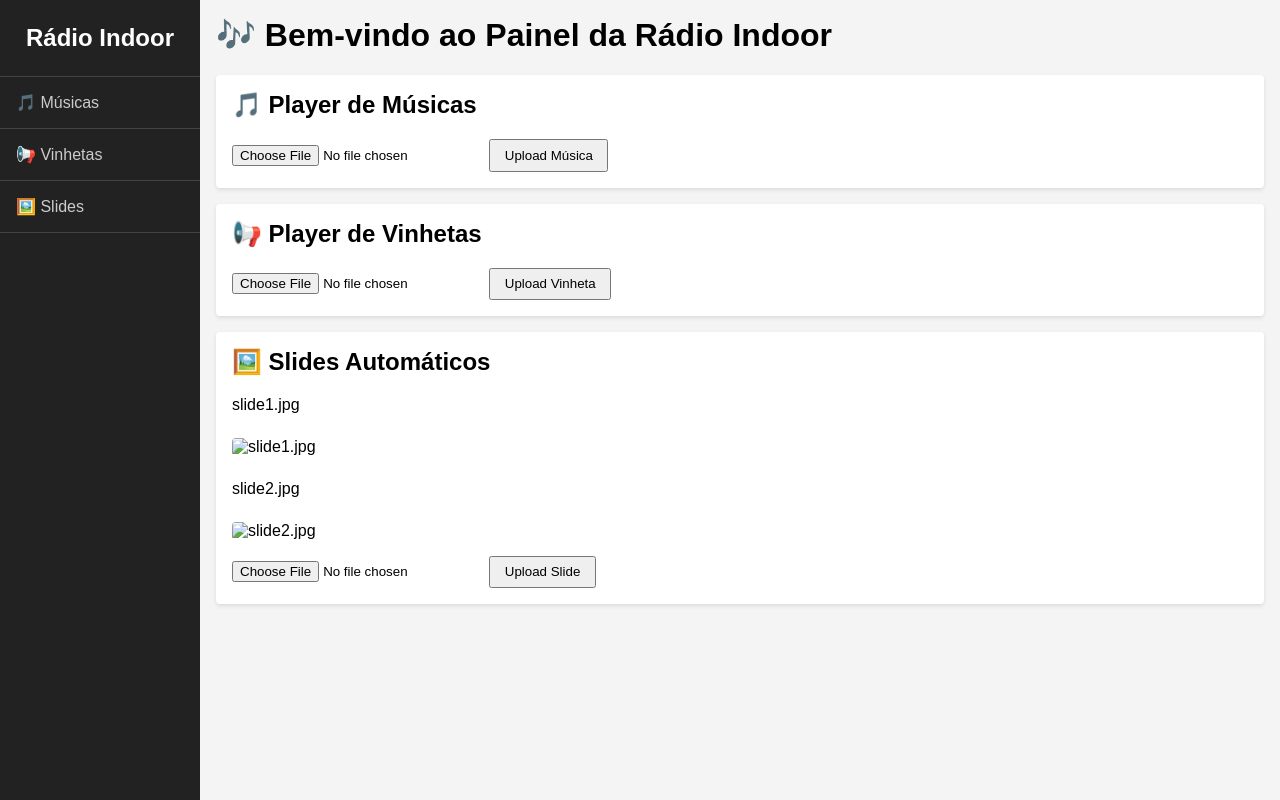
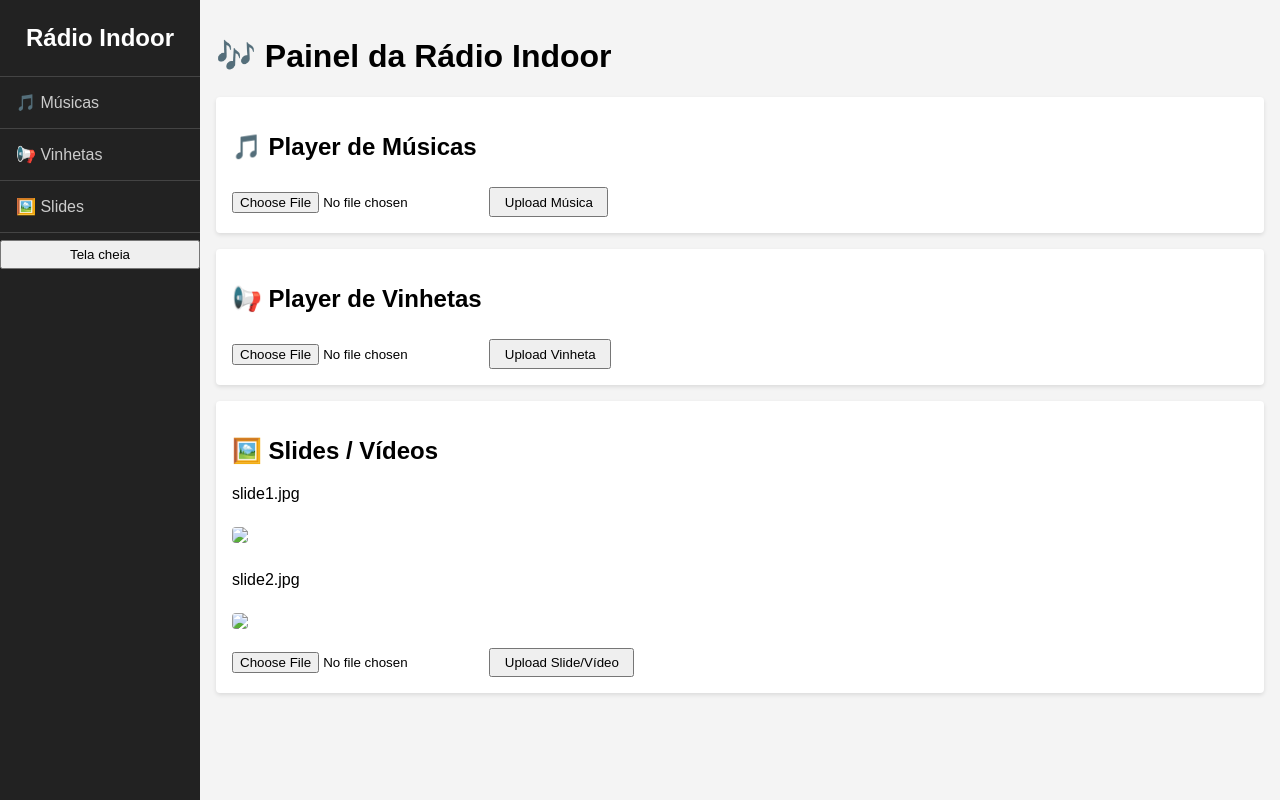
Before and after one commit to paodemelport/radio-indoor-visual, a Flask app: page / in a window 1280 px wide. Run offline with Flask 3, Linux system fonts and the light colour scheme.

Commit message:
Etapa 1 – slides com vídeo e fullscreen

```diff
--- a/main.py
+++ b/main.py
@@ -4,56 +4,52 @@
 
 app = Flask(__name__)
 
-# Diretórios de mídia
-BASE_DIR    = os.path.dirname(os.path.abspath(__file__))
-STATIC_DIR  = os.path.join(BASE_DIR, 'static')
+BASE_DIR   = os.path.dirname(os.path.abspath(__file__))
+STATIC_DIR = os.path.join(BASE_DIR, 'static')
+
 MUSIC_DIR   = os.path.join(STATIC_DIR, 'audio', 'music')
 VINHETA_DIR = os.path.join(STATIC_DIR, 'audio', 'vinhetas')
 SLIDES_DIR  = os.path.join(STATIC_DIR, 'images')
 
-# Cria as pastas se não existirem
+# cria as pastas se não existirem
 for d in (MUSIC_DIR, VINHETA_DIR, SLIDES_DIR):
     os.makedirs(d, exist_ok=True)
 
-# Extensões permitidas
 ALLOWED_AUDIO  = {'mp3', 'wav', 'ogg'}
-ALLOWED_IMAGES = {'jpg', 'jpeg', 'png', 'gif'}
+ALLOWED_MEDIA  = {'jpg', 'jpeg', 'png', 'gif', 'mp4', 'webm', 'ogg'}   # imagens + vídeos
 
-def allowed_file(filename, allowed):
-    return '.' in filename and filename.rsplit('.', 1)[1].lower() in allowed
+def allowed(filename, exts): return '.' in filename and filename.rsplit('.', 1)[1].lower() in exts
 
-@app.route('/', methods=['GET'])
+@app.route('/')
 def index():
-    musicas  = sorted(os.listdir(MUSIC_DIR))
-    vinhetas = sorted(os.listdir(VINHETA_DIR))
-    slides   = sorted(os.listdir(SLIDES_DIR))
-    return render_template('index.html',
-        musicas=musicas, vinhetas=vinhetas, slides=slides
+    return render_template(
+        'index.html',
+        musicas  = sorted(os.listdir(MUSIC_DIR)),
+        vinhetas = sorted(os.listdir(VINHETA_DIR)),
+        slides   = sorted(os.listdir(SLIDES_DIR))
     )
 
 @app.route('/upload/music', methods=['POST'])
 def upload_music():
     f = request.files.get('file')
-    if f and allowed_file(f.filename, ALLOWED_AUDIO):
-        fn = secure_filename(f.filename)
-        f.save(os.path.join(MUSIC_DIR, fn))
+    if f and allowed(f.filename, ALLOWED_AUDIO):
+        f.save(os.path.join(MUSIC_DIR, secure_filename(f.filename)))
     return redirect(url_for('index') + '#musicas')
 
 @app.route('/upload/vinheta', methods=['POST'])
 def upload_vinheta():
     f = request.files.get('file')
-    if f and allowed_file(f.filename, ALLOWED_AUDIO):
-        fn = secure_filename(f.filename)
-        f.save(os.path.join(VINHETA_DIR, fn))
+    if f and allowed(f.filename, ALLOWED_AUDIO):
+        f.save(os.path.join(VINHETA_DIR, secure_filename(f.filename)))
     return redirect(url_for('index') + '#vinhetas')
 
 @app.route('/upload/slide', methods=['POST'])
 def upload_slide():
     f = request.files.get('file')
-    if f and allowed_file(f.filename, ALLOWED_IMAGES):
-        fn = secure_filename(f.filename)
-        f.save(os.path.join(SLIDES_DIR, fn))
+    if f and allowed(f.filename, ALLOWED_MEDIA):
+        f.save(os.path.join(SLIDES_DIR, secure_filename(f.filename)))
     return redirect(url_for('index') + '#slides')
 
-if __name__ == "__main__":
+if __name__ == '__main__':
+    import os
     app.run(host='0.0.0.0', port=int(os.environ.get('PORT', 5000)))
--- a/templates/index.html
+++ b/templates/index.html
@@ -1,22 +1,19 @@
 <!DOCTYPE html>
 <html lang="pt-BR">
 <head>
-  <meta charset="UTF-8"/>
-  <meta name="viewport" content="width=device-width,initial-scale=1"/>
-  <title>🎧 Rádio Indoor - Painel Completo</title>
+<meta charset="UTF-8">
+<meta name="viewport" content="width=device-width,initial-scale=1">
+<title>🎧 Rádio Indoor</title>
 <style>
-    body { margin:0; padding:0; font-family:sans-serif; display:flex; height:100vh; }
-    nav { width:200px; background:#222; color:#fff; display:flex; flex-direction:column; }
-    nav h2 { padding:1em; margin:0; text-align:center; border-bottom:1px solid #444; }
-    nav a { padding:1em; color:#ccc; text-decoration:none; border-bottom:1px solid #444; }
-    nav a:hover { background:#444; color:#fff; }
-    main { flex:1; padding:1em; overflow:auto; background:#f4f4f4; }
-    section { background:#fff; padding:1em; margin-bottom:1em; border-radius:4px; box-shadow:0 2px 4px rgba(0,0,0,0.1); }
-    h1,h2{margin-top:0;}
-    audio{width:100%; margin-top:.5em;}
-    .slides img{max-width:100%; margin:.5em 0; border-radius:4px;}
-    form{margin-top:.5em;}
-    button{padding:.5em 1em;}
+  body{margin:0;font-family:sans-serif;display:flex;height:100vh}
+  nav{width:200px;background:#222;color:#fff;display:flex;flex-direction:column}
+  nav h2{margin:0;padding:1em;border-bottom:1px solid #444;text-align:center}
+  nav a{padding:1em;color:#ccc;text-decoration:none;border-bottom:1px solid #444}
+  nav a:hover{background:#444;color:#fff}
+  main{flex:1;padding:1em;overflow:auto;background:#f4f4f4}
+  section{background:#fff;padding:1em;margin-bottom:1em;border-radius:4px;box-shadow:0 2px 4px rgba(0,0,0,.1)}
+  audio,video,img{width:100%;margin:.5em 0;border-radius:4px}
+  button{padding:.4em 1em;margin-top:.5em}
 </style>
 </head>
 <body>
@@ -25,59 +22,60 @@
   <a href="#musicas">🎵 Músicas</a>
   <a href="#vinhetas">📢 Vinhetas</a>
   <a href="#slides">🖼️ Slides</a>
+  <button id="fullscreen">Tela&nbsp;cheia</button>
 </nav>
+
 <main>
-    <h1>🎶 Bem-vindo ao Painel da Rádio Indoor</h1>
+<h1>🎶 Painel da Rádio Indoor</h1>
 
-    <!-- MÚSICAS -->
 <section id="musicas">
   <h2>🎵 Player de Músicas</h2>
   {% for m in musicas %}
-      <div class="item">
     <p>{{ m }}</p>
     <audio controls>
-          <source src="{{ url_for('static', filename='audio/music/' + m) }}" type="audio/mpeg"/>
+      <source src="{{ url_for('static', filename='audio/music/' + m) }}" type="audio/mpeg">
     </audio>
-      </div>
   {% endfor %}
   <form action="{{ url_for('upload_music') }}" method="post" enctype="multipart/form-data">
     <input type="file" name="file" accept=".mp3,.wav,.ogg" required>
-        <button type="submit">Upload Música</button>
+    <button>Upload Música</button>
   </form>
 </section>
 
-    <!-- VINHETAS -->
 <section id="vinhetas">
   <h2>📢 Player de Vinhetas</h2>
   {% for v in vinhetas %}
-      <div class="item">
     <p>{{ v }}</p>
     <audio controls>
-          <source src="{{ url_for('static', filename='audio/vinhetas/' + v) }}" type="audio/mpeg"/>
+      <source src="{{ url_for('static', filename='audio/vinhetas/' + v) }}" type="audio/mpeg">
     </audio>
-      </div>
   {% endfor %}
   <form action="{{ url_for('upload_vinheta') }}" method="post" enctype="multipart/form-data">
     <input type="file" name="file" accept=".mp3,.wav,.ogg" required>
-        <button type="submit">Upload Vinheta</button>
+    <button>Upload Vinheta</button>
   </form>
 </section>
 
-    <!-- SLIDES -->
-    <section id="slides" class="slides">
-      <h2>🖼️ Slides Automáticos</h2>
+<section id="slides">
+  <h2>🖼️ Slides / Vídeos</h2>
   {% for s in slides %}
-      <div class="item">
     <p>{{ s }}</p>
-        <img src="{{ url_for('static', filename='images/' + s) }}" alt="{{ s }}"/>
-      </div>
+    {% if s.endswith(('mp4','webm','ogg')) %}
+      <video src="{{ url_for('static', filename='images/' + s) }}" autoplay loop muted></video>
+    {% else %}
+      <img src="{{ url_for('static', filename='images/' + s) }}">
+    {% endif %}
   {% endfor %}
   <form action="{{ url_for('upload_slide') }}" method="post" enctype="multipart/form-data">
-        <input type="file" name="file" accept=".jpg,.jpeg,.png,.gif" required>
-        <button type="submit">Upload Slide</button>
+    <input type="file" name="file" accept=".jpg,.jpeg,.png,.gif,.mp4,.webm,.ogg" required>
+    <button>Upload Slide/Vídeo</button>
   </form>
 </section>
+</main>
 
-  </main>
+<script>
+document.getElementById('fullscreen').onclick = () =>
+  document.documentElement.requestFullscreen();
+</script>
 </body>
 </html>
```
Lines whose indentation alone changed are shown as unchanged.
